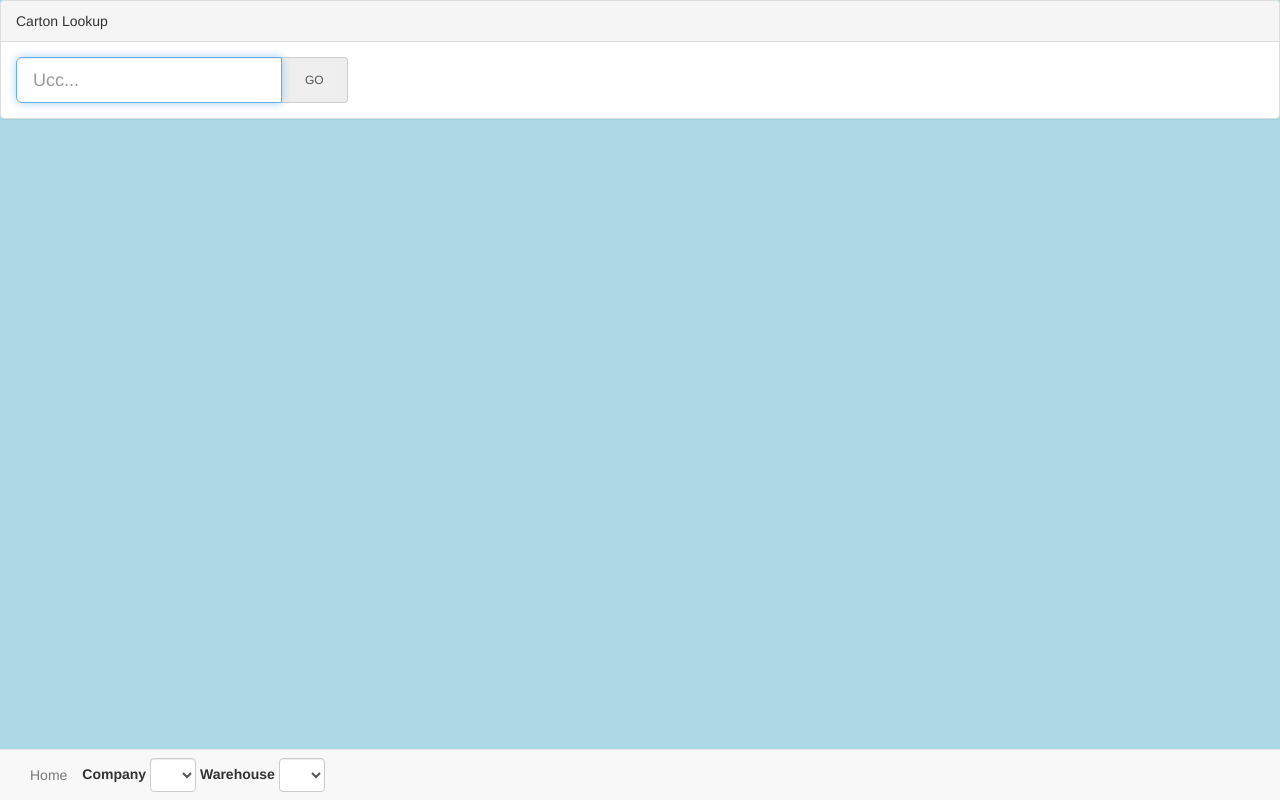
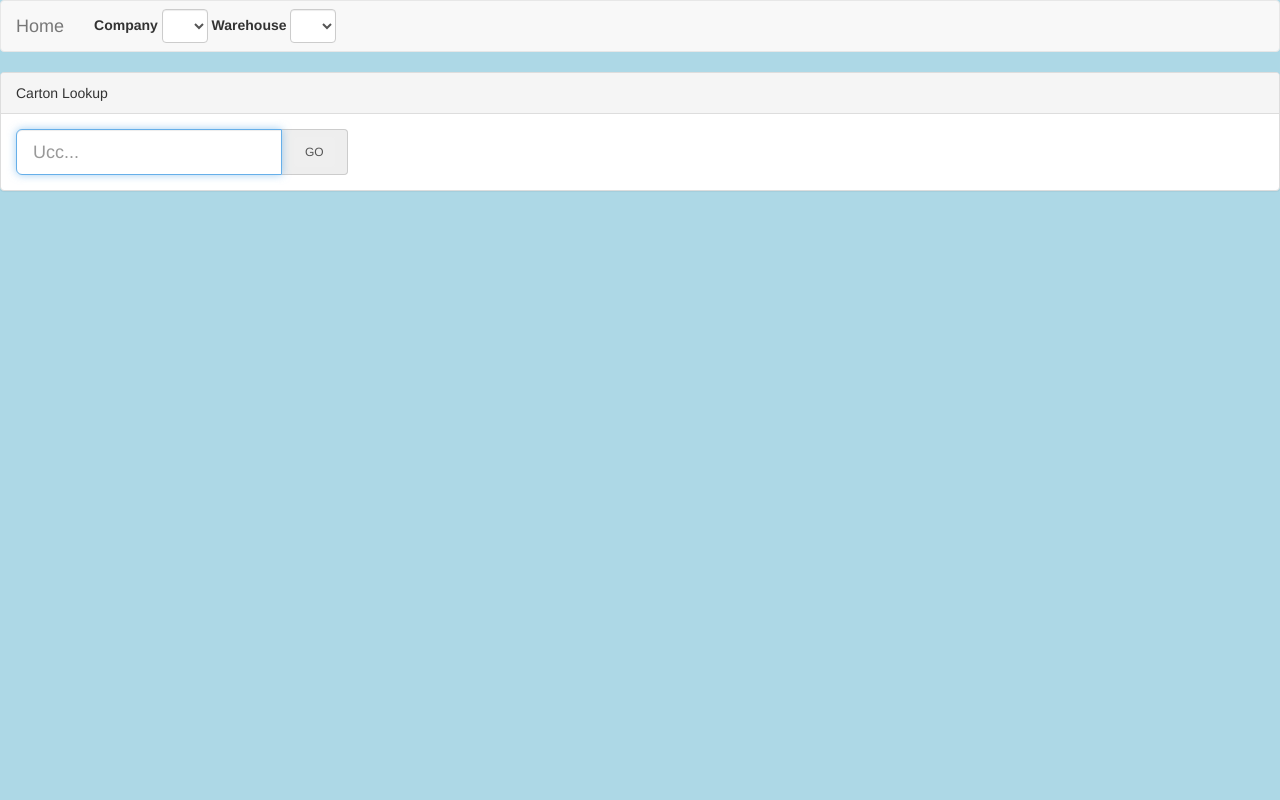
Before and after one commit to williams-jhalt/WMS2023, a Symfony app: template templates/app_handheld/shipping_carton_lookup.html.twig in a window 1280 px wide. Run offline with Twig, Linux system fonts and the light colour scheme; the template is opened without the code that fills it, so the values that code supplies are empty; some libraries are stand-ins or nearby versions.

Commit message:
layout fix; currency format error

```diff
--- a/templates/app_handheld/shipping_carton_lookup.html.twig
+++ b/templates/app_handheld/shipping_carton_lookup.html.twig
@@ -28,7 +28,7 @@
                 <div class="row">
                     <div class="col-xs-6">
                         <b>Tracking Number:</b> {{ carton.trackingNumber }}<br>
-                        <b>Freight Cost:</b> {{ carton.freightCost|format_currency('USD') }}<br>
+                        <b>Freight Cost:</b> {% if carton.freightCost %}{{ carton.freightCost|format_currency('USD') }}{% endif %}<br>
                         <b>Shipping Weight:</b> {{ carton.shippingWeight }}<br>
                         <b>Ship Via:</b> {{ carton.shipViaCode }}<br>
                         <b>Package Height:</b> {{ carton.packageHeight }}<br>
--- a/templates/handheld_base.html.twig
+++ b/templates/handheld_base.html.twig
@@ -84,12 +84,19 @@
 
         </div>  #}
 
-        <nav class="navbar navbar-default navbar-fixed-bottom">
-            <div class="container-fluid">
-                <ul class="nav navbar-nav">
-                    <li><a href="{{ path('app_handheld') }}">Home</a></li>
-                </ul>
-                    {% include 'handheld_company_selector.html.twig' %}
+        <nav class="navbar navbar-default navbar-bottom">
+            <div class="navbar-header">
+                <button type="button" class="navbar-toggle" data-toggle="collapse" data-target=".navbar-collapse">
+                    <span class="sr-only">Toggle navigation</span>
+                    <span class="icon-bar"></span>
+                    <span class="icon-bar"></span>
+                    <span class="icon-bar"></span>
+                </button>
+                <a class="navbar-brand" href="{{ path('app_handheld') }}">Home</a>
+            </div>
+
+            <div class="collapse navbar-collapse">
+                {% include 'handheld_company_selector.html.twig' %}
             </div>
         </nav>
 
--- a/templates/handheld_company_selector.html.twig
+++ b/templates/handheld_company_selector.html.twig
@@ -1,4 +1,4 @@
-<form class="navbar-form" action="{{ path('change_company_and_warehouse') }}" method="GET">
+<form class="navbar-form navbar-left" action="{{ path('change_company_and_warehouse') }}" method="GET">
     <div class="form-group">
         <label for="company">Company</label>
         <select name="company" class="form-control" id="company" onchange="this.form.submit();">
```
